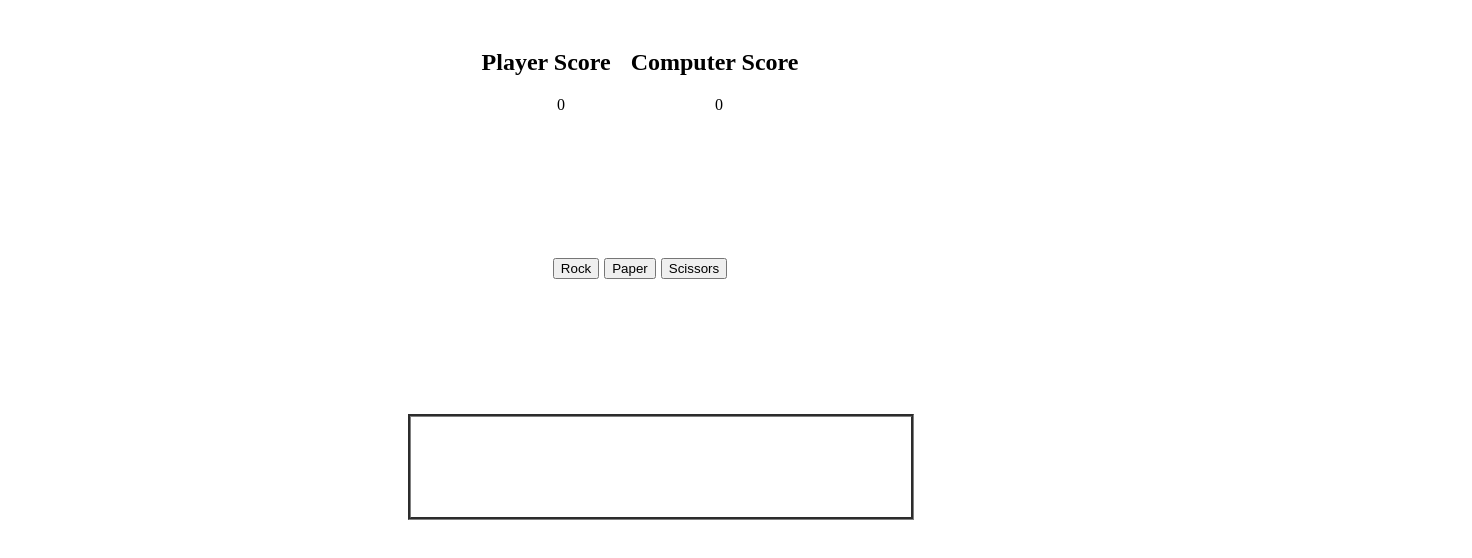
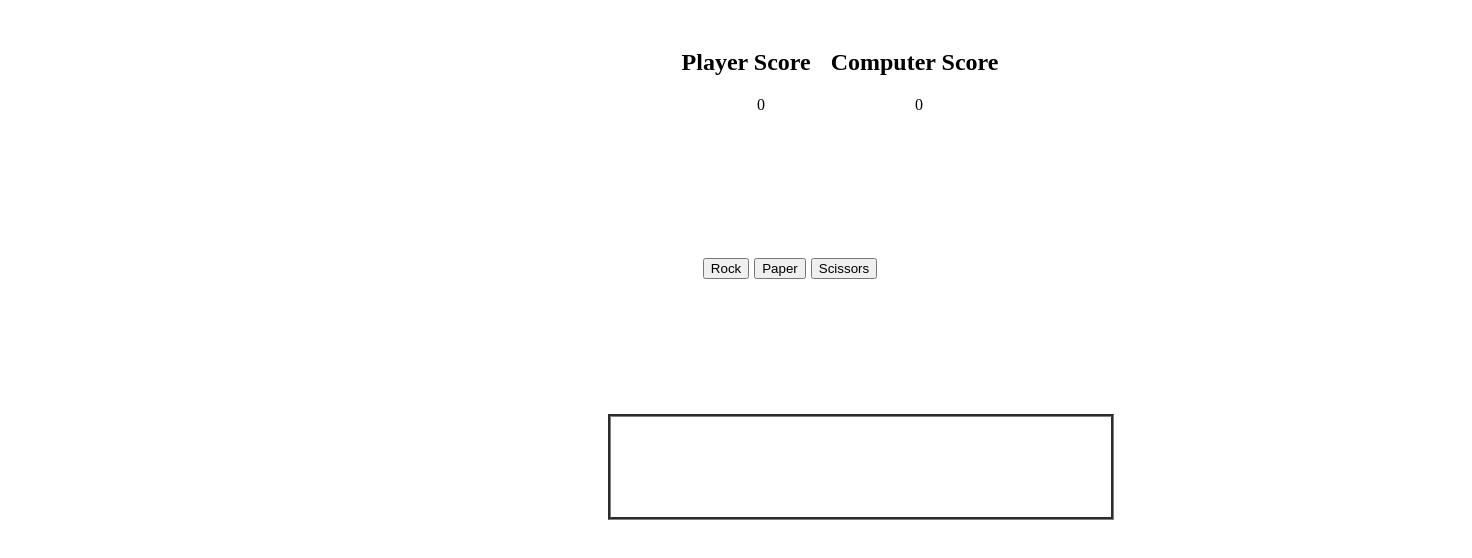
Before and after one commit to vladbranduse/rock-paper-scissors, a plain HTML site: page index.html in a window 1280 px wide. Shown: the whole page, 1472 px wide, since content can reach past the window. Drawn offline with Linux system fonts and the light colour scheme.

Commit message:
Polishing the alignment

```diff
--- a/styles.css
+++ b/styles.css
@@ -6,6 +6,7 @@
     gap: 5px;
     position: relative;
     top: 250px;
+    left: 150px;
 }
 
 #scoretitles {
@@ -14,6 +15,8 @@
     justify-content: center;
     align-items: center;
     gap: 20px;
+    position: relative;
+    left: 200px;
 }
 
 #scores {
@@ -22,6 +25,8 @@
     justify-content: center;
     align-items: center;
     gap: 150px;
+    position: relative;
+    left: 200px;
 }
 
 #message {
@@ -31,7 +36,7 @@
     height: 100px;
     position: relative;
     top: 300px;
-    left: 400px;
+    left: 600px;
     display: flex;
     justify-content: center;
     align-items: center;
```
